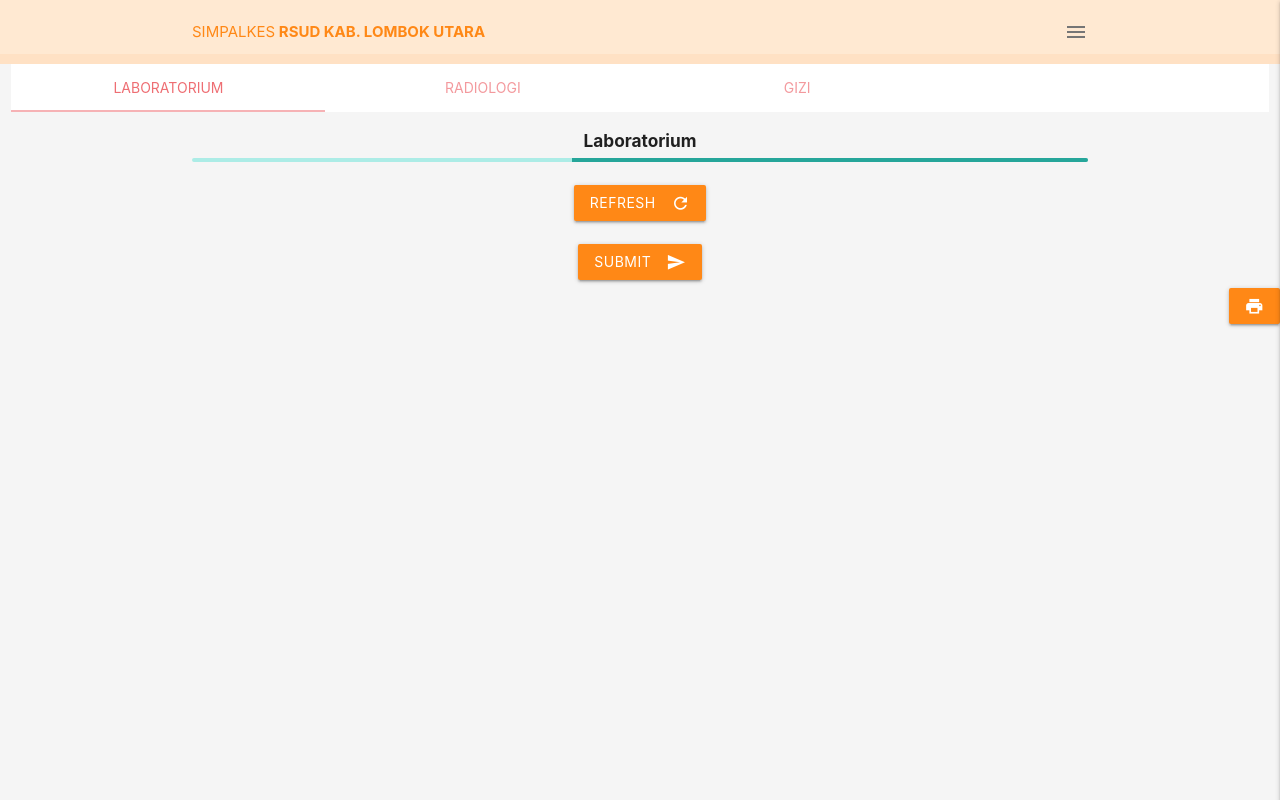
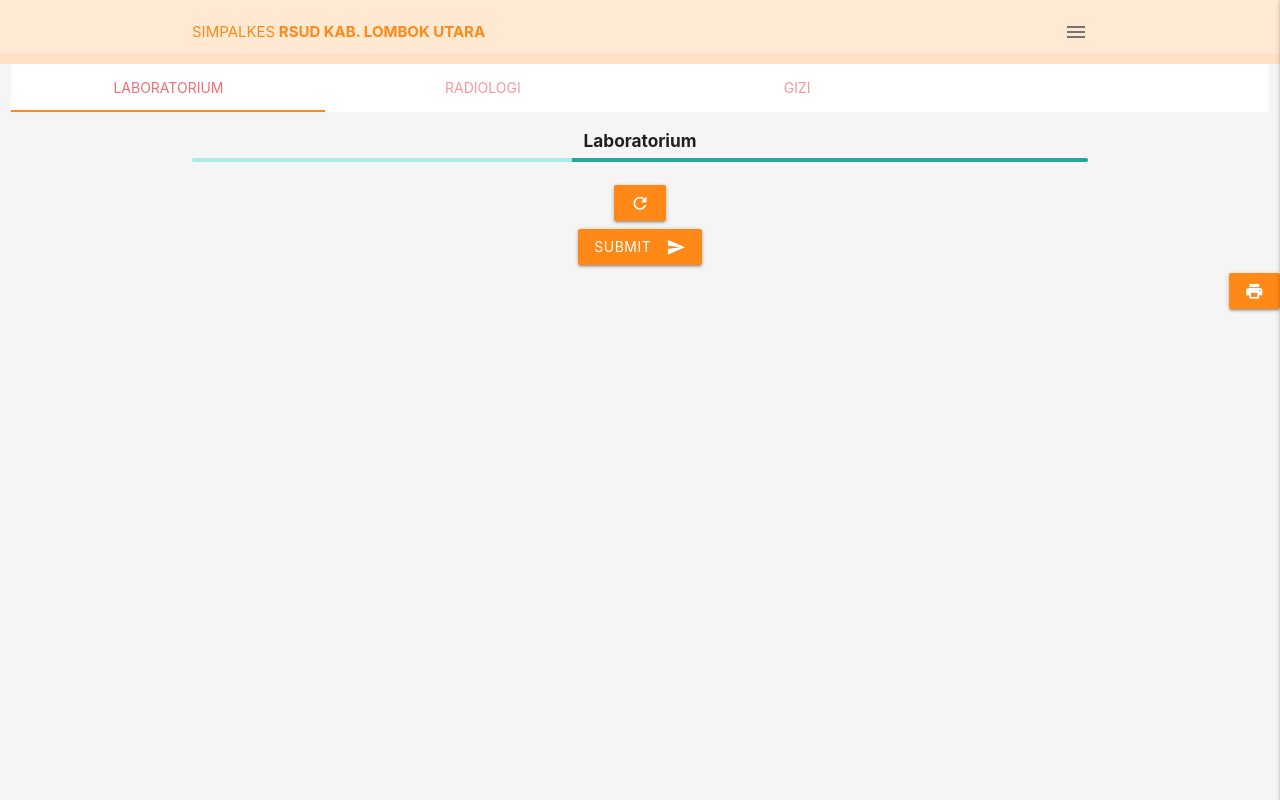
Before and after one commit to imamdtechnolife/simpelkes, a plain HTML site: page public/pages/verification.html in a window 1280 px wide. Drawn offline with Linux system fonts and the light colour scheme; no server answers.

Commit message:
edit html

```diff
--- a/public/css/styles.css
+++ b/public/css/styles.css
@@ -104,3 +104,8 @@ select {
 .btn {
   margin-top: 8px
 }
+
+.tabs .indicator{
+  background-color: #FF8816
+
+}
--- a/public/js/db-admin.js
+++ b/public/js/db-admin.js
@@ -11,6 +11,7 @@ db.enablePersistence()
   });
 
   firebase.auth().onAuthStateChanged(function(user) {
+    userView.innerHTML = `User : ${user.email}`;
     if (user.email == "admin.simpalkes@rsudklu.com") {
       // User is signed in.
       console.log(user.email);
--- a/public/js/db-verificator.js
+++ b/public/js/db-verificator.js
@@ -223,6 +223,8 @@ db.enablePersistence()
   firebase.auth().onAuthStateChanged(function(user) {
     if (user) {
       // User is signed in.
+      const userView = document.getElementById('user')
+      userView.innerHTML = `User : ${user.email}`
       console.log('login success!')
 
       // real-time listener
--- a/public/js/ui-admin.js
+++ b/public/js/ui-admin.js
@@ -1,6 +1,6 @@
+const userView = document.getElementById('user');
 
     // render recipe data
-
     const renderRecipe = (data, id) => {
 
       let divPanel = document.createElement('div')
--- a/public/js/userManager.js
+++ b/public/js/userManager.js
@@ -48,6 +48,7 @@ btnLogout.addEventListener('click', e => {
     .catch(function(error) {
     // Handle Errors here.
     console.log(error.message);
+    window.alert(error.message)
   });
 });
 
--- a/public/pages/verification.html
+++ b/public/pages/verification.html
@@ -56,15 +56,16 @@
     <div class="progressLab progress">
       <div class="indeterminate"></div>
     </div>
-    <div class="btn-submit center">
-        <button class="btn add-btn waves-effect waves-light" id="refreshLab">
-            REFRESH
-          <i class="material-icons right" >refresh</i>
-        </button>
-      </div>
+
   <ul class="listLAB">
 
   </ul>
+  <div class="btn-submit center">
+      <button class="btn add-btn waves-effect waves-light" id="refreshLab">
+
+        <i class="material-icons" >refresh</i>
+      </button>
+    </div>
   <div class="btn-submit center">
     <button class="btn add-btn waves-effect waves-light" id="submitLab">
         SUBMIT
@@ -79,15 +80,16 @@
   <div class="progressRadiologi progress">
     <div class="indeterminate"></div>
   </div>
-  <div class="btn-submit center">
-      <button class="btn add-btn waves-effect waves-light" id="refreshRadiologi">
-          REFRESH
-        <i class="material-icons right" >refresh</i>
-      </button>
-    </div>
+
   <ul class="listRADIOLOGI">
 
   </ul>
+  <div class="btn-submit center">
+      <button class="btn add-btn waves-effect waves-light" id="refreshRadiologi">
+
+        <i class="material-icons" >refresh</i>
+      </button>
+    </div>
   <div class="btn-submit center">
     <button class="btn add-btn waves-effect waves-light" id="submitRadiologi">
         SUBMIT
@@ -102,21 +104,22 @@
     <div class="progressGizi progress">
         <div class="indeterminate"></div>
       </div>
-    <div class="btn-submit center">
-        <button class="btn add-btn waves-effect waves-light" id="refreshGizi">
-            REFRESH
-         <i class="material-icons right" >refresh</i>
-        </button>
-    </div>
+
   <ul class="listGIZI">
 
   </ul>
+  <div class="btn-submit center">
+      <button class="btn add-btn waves-effect waves-light" id="refreshGizi">
+
+       <i class="material-icons">refresh</i>
+      </button>
+  </div>
   <div class="btn-submit center">
     <button class="btn add-btn waves-effect waves-light" id="submitGizi">
         SUBMIT
       <i class="material-icons right" >send</i>
     </button>
-</div>
+  </div>
 </div>
 <div class="btn-submit right">
   <button class="btn add-btn waves-effect waves-light" onClick="window.print()" id="submitGizi">
@@ -128,6 +131,7 @@
 
   <!-- side nav -->
   <ul id="side-menu" class="sidenav side-menu">
+      <li id="user" class="container" style="font-weight: bold"></li>
     <li><a class="subheader">SIMPALKES</a></li>
     <li><a href="/" class="waves-effect">Beranda</a></li>
     <li><a href="/pages/login.html" class="waves-effect">Login</a></li>
```
Also changed, not shown: public/index.html (+1 -0 lines).
